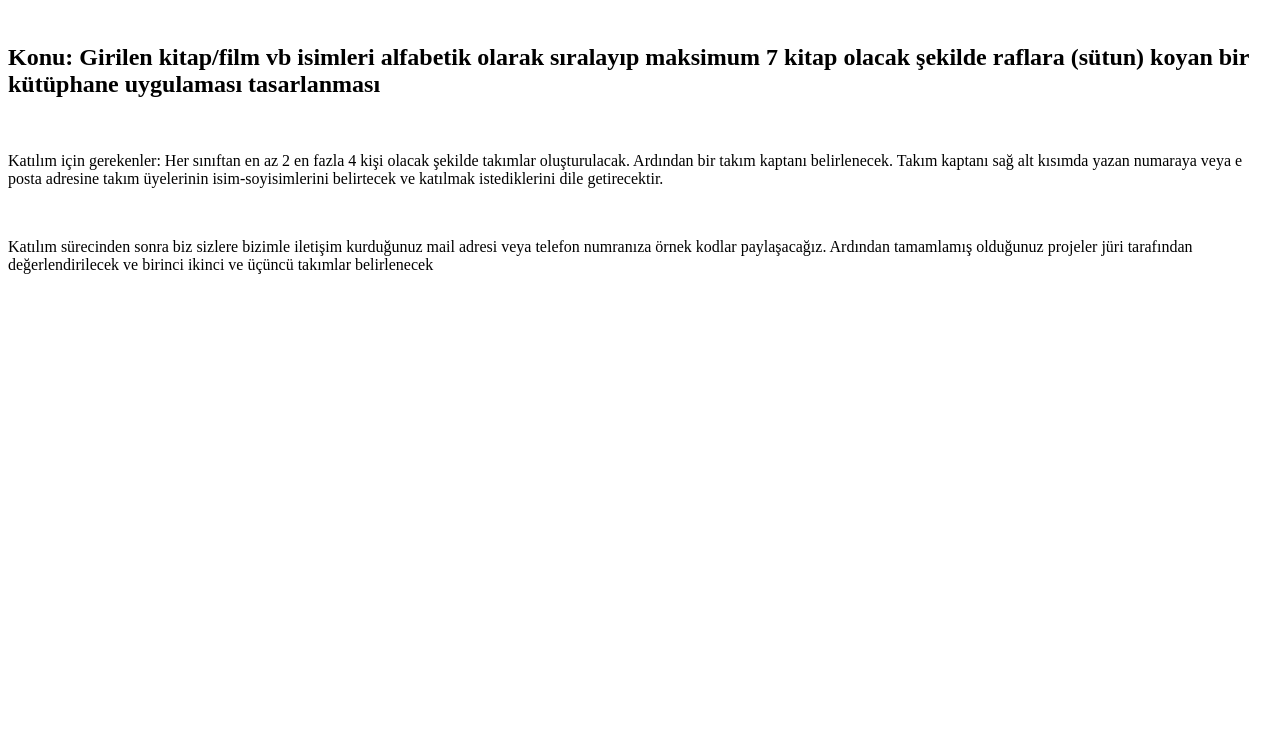
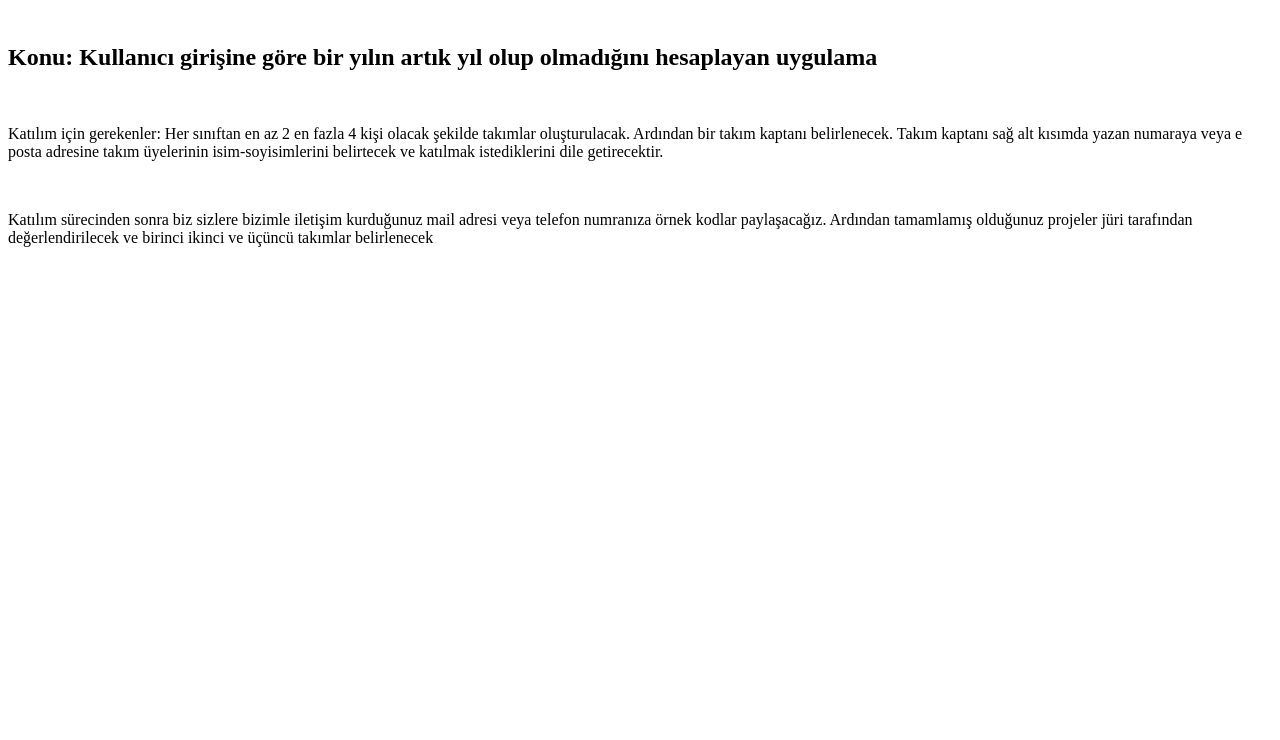
Before and after one commit to PythonPractices1/pythonpractices1.github.io, a plain HTML site: page index.html in a window 1280 px wide. Shown: the part 60-800 px from the top of the page. Drawn offline with Linux system fonts and the light colour scheme.

Commit message:
Update index.html

```diff
--- a/index.html
+++ b/index.html
@@ -1,6 +1,6 @@
 <h1>Python algoritmik düşünme hackathon yarışması</h1>
 <br>
-<h2>Konu:  Girilen kitap/film vb isimleri alfabetik  olarak sıralayıp maksimum 7 kitap olacak şekilde raflara (sütun) koyan bir kütüphane uygulaması tasarlanması</h2>
+<h2><b>Konu:</b>  Kullanıcı girişine göre bir yılın artık yıl olup olmadığını hesaplayan uygulama</h2>
 <br>
 <p>Katılım için gerekenler: Her sınıftan en az 2 en fazla 4 kişi olacak şekilde takımlar oluşturulacak. Ardından bir takım kaptanı belirlenecek. Takım kaptanı sağ alt kısımda yazan numaraya veya e posta adresine takım üyelerinin isim-soyisimlerini belirtecek ve katılmak istediklerini dile getirecektir.</p>
 <br>
```
